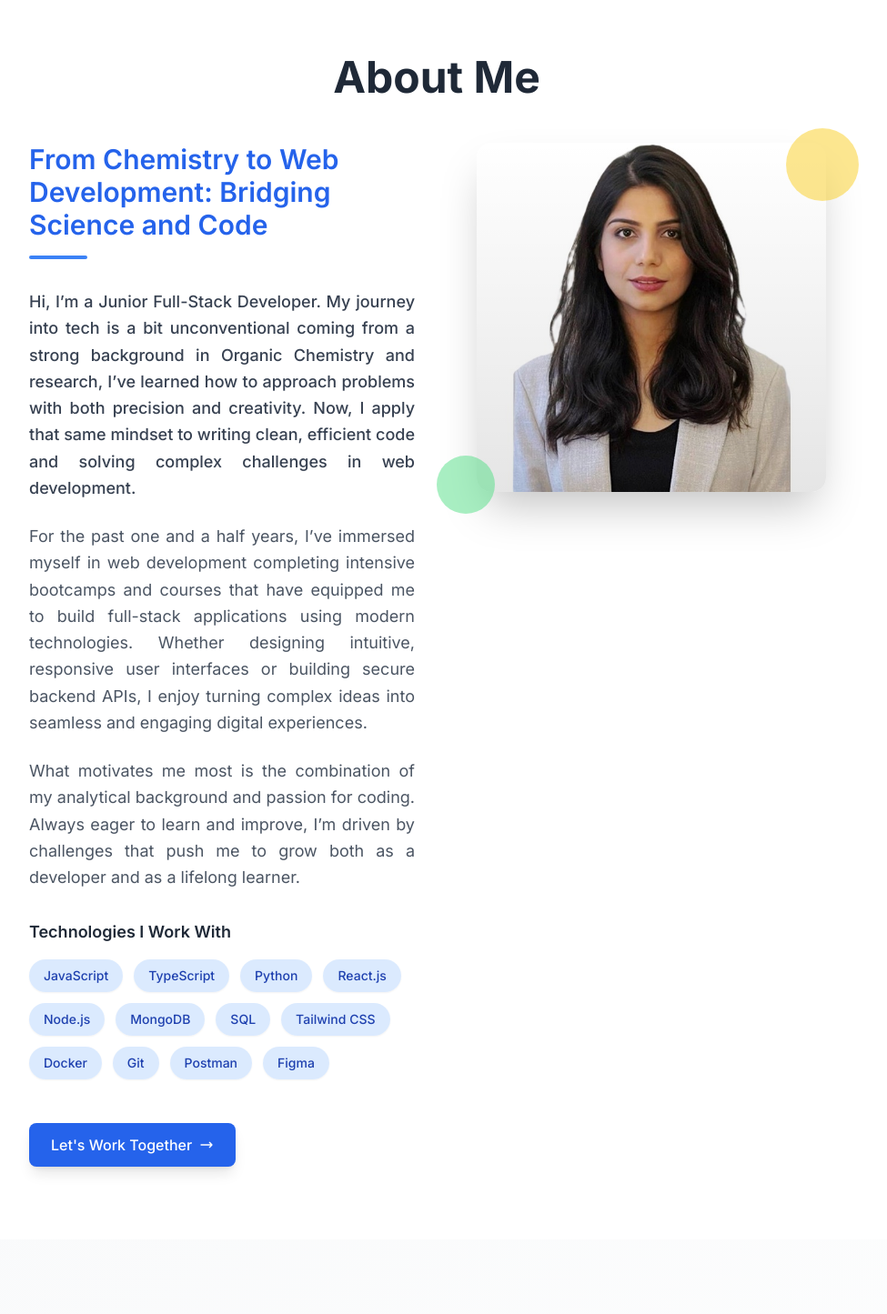
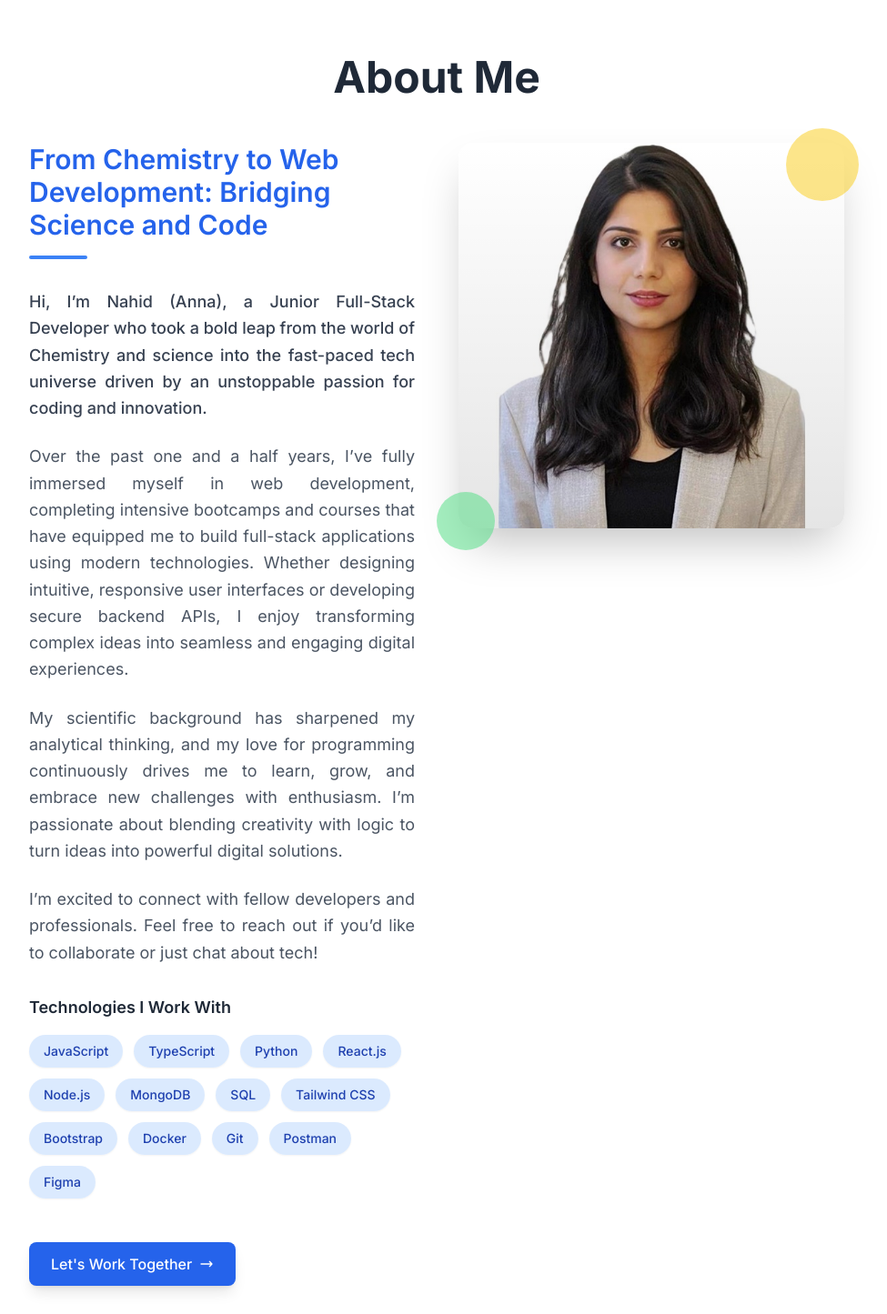
Before and after one commit to AnnaNajafiH/myPortfolio, a React (Vite) app: page / in a window 1280 px wide. Shown: the part 883-2328 px from the top of the page at 91% size, without its empty margins (160-1135 px from the left). Built offline with nearby package versions, Linux system fonts and the light colour scheme.

Commit message:
polished about me

```diff
--- a/src/components/About.tsx
+++ b/src/components/About.tsx
@@ -1,8 +1,14 @@
 import React from 'react';
 import { personalInfo } from '../data/portfolio';
 import profileImage from '../assets/images/profilePic.jpg';
+import { useNavigate } from 'react-router-dom';
 
 const About: React.FC = () => {
+  const navigate = useNavigate();
+  const handleContactClick = (e: React.MouseEvent) => {
+    navigate('/#contact');
+  };
+
   return (
     <section id="about" className="py-20 bg-white dark:bg-gray-900">
       <div className="container mx-auto px-6">
@@ -33,6 +39,9 @@ const About: React.FC = () => {
 
                 <p className="text-lg text-gray-600 dark:text-gray-300 leading-relaxed text-justify">
                   {personalInfo.about.passion}
+                </p>
+                <p className="text-lg text-gray-600 dark:text-gray-300 leading-relaxed text-justify">
+                  {personalInfo.about.endWords}
                 </p>
               </div>
 
@@ -69,6 +78,7 @@ const About: React.FC = () => {
               <div className="pt-4">
                 <a
                   href="#contact"
+                  onClick={handleContactClick}
                   className="inline-flex items-center gap-2 px-6 py-3 bg-primary-600 hover:bg-primary-700 text-white font-medium rounded-lg transition-all duration-200 hover:scale-105 shadow-lg hover:shadow-xl"
                 >
                   <span>Let's Work Together</span>
@@ -80,7 +90,7 @@ const About: React.FC = () => {
             </div>
 
             <div className="relative">
-              <div className="w-full max-w-sm mx-auto">
+              <div className="w-full max-w-lg mx-auto">
                 <div className="aspect-square rounded-2xl shadow-2xl relative overflow-hidden">
                   <img
                     src={profileImage}
--- a/src/data/portfolio.ts
+++ b/src/data/portfolio.ts
@@ -16,10 +16,11 @@ export const personalInfo = {
     and building scalable solutions.`,
   about: {
     subject: "From Chemistry to Web Development: Bridging Science and Code",
-    intro: "Hi, I’m a Junior Full-Stack Developer. My journey into tech is a bit unconventional coming from a strong background in Organic Chemistry and research, I’ve learned how to approach problems with both precision and creativity. Now, I apply that same mindset to writing clean, efficient code and solving complex challenges in web development.",
-    background: "For the past one and a half years, I’ve immersed myself in web development completing intensive bootcamps and courses that have equipped me to build full-stack applications using modern technologies. Whether designing intuitive, responsive user interfaces or building secure backend APIs, I enjoy turning complex ideas into seamless and engaging digital experiences.",
-    passion: "What motivates me most is the combination of my analytical background and passion for coding. Always eager to learn and improve, I’m driven by challenges that push me to grow both as a developer and as a lifelong learner.",
-    technologies: ["JavaScript", "TypeScript", "Python", "React.js", "Node.js", "MongoDB", "SQL", "Tailwind CSS", "Docker", "Git", "Postman", "Figma"],
+    intro: "Hi, I’m Nahid (Anna), a Junior Full-Stack Developer who took a bold leap from the world of Chemistry and science into the fast-paced tech universe  driven by an unstoppable passion for coding and innovation.",
+    background: "Over the past one and a half years, I’ve fully immersed myself in web development, completing intensive bootcamps and courses that have equipped me to build full-stack applications using modern technologies. Whether designing intuitive, responsive user interfaces or developing secure backend APIs, I enjoy transforming complex ideas into seamless and engaging digital experiences.",
+    passion: "My scientific background has sharpened my analytical thinking, and my love for programming continuously drives me to learn, grow, and embrace new challenges with enthusiasm. I’m passionate about blending creativity with logic to turn ideas into powerful digital solutions.",
+    endWords: "I’m excited to connect with fellow developers and professionals. Feel free to reach out if you’d like to collaborate or just chat about tech!",
+    technologies: ["JavaScript", "TypeScript", "Python", "React.js", "Node.js", "MongoDB", "SQL", "Tailwind CSS", "Bootstrap", "Docker", "Git", "Postman", "Figma"],
   }
 };
 
```
